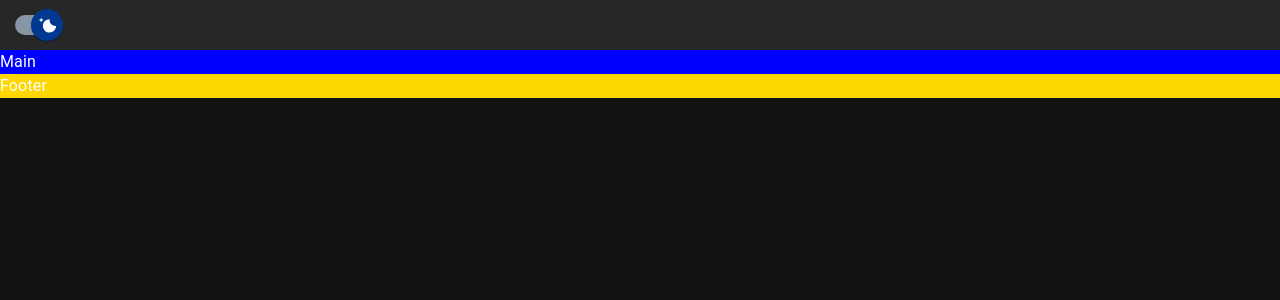
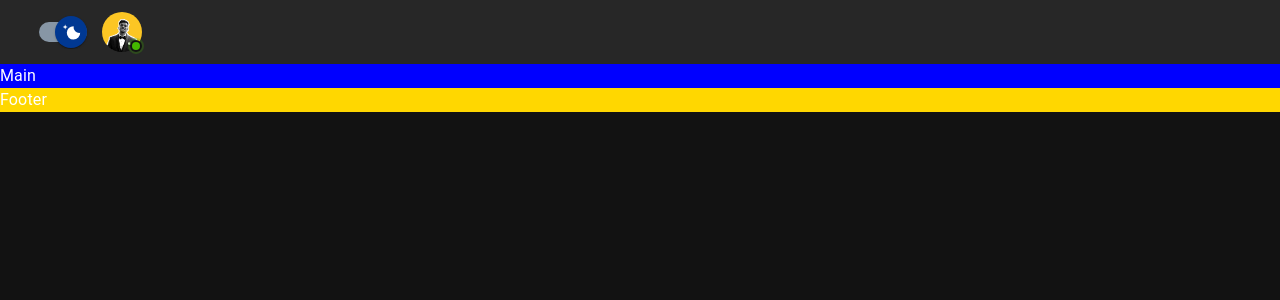
Before and after one commit to saahilanande/Frontend-MTRS, a React (Vite) app: page / in a window 1280 px wide. Shown: the top 300 px of the page. Built offline with nearby package versions, Linux system fonts and the light colour scheme.

Commit message:
Avatar added

```diff
--- a/package.json
+++ b/package.json
@@ -12,7 +12,8 @@
   "dependencies": {
     "@emotion/react": "^11.11.1",
     "@emotion/styled": "^11.11.0",
-    "@mui/material": "^5.13.4",
+    "@mui/icons-material": "^5.11.16",
+    "@mui/material": "^5.13.5",
     "axios": "^1.4.0",
     "formik": "^2.4.1",
     "react": "^18.2.0",
--- /dev/null
+++ b/src/Components/MyAvatar.tsx
@@ -0,0 +1,50 @@
+import React from "react";
+import { styled } from "@mui/material/styles";
+import Badge from "@mui/material/Badge";
+import { Avatar } from "@mui/material";
+import avatarPc from "../assets/avatar.png";
+
+const StyledBadge = styled(Badge)(({ theme }) => ({
+  "& .MuiBadge-badge": {
+    backgroundColor: "#44b700",
+    color: "#44b700",
+    boxShadow: `0 0 0 2px ${theme.palette.background.paper}`,
+    "&::after": {
+      position: "absolute",
+      top: 0,
+      left: 0,
+      width: "100%",
+      height: "100%",
+      borderRadius: "50%",
+      animation: "ripple 1.2s infinite ease-in-out",
+      border: "1px solid currentColor",
+      content: '""',
+    },
+  },
+  "@keyframes ripple": {
+    "0%": {
+      transform: "scale(.8)",
+      opacity: 1,
+    },
+    "100%": {
+      transform: "scale(2.4)",
+      opacity: 0,
+    },
+  },
+}));
+
+function MyAvatar() {
+  return (
+    <>
+      <StyledBadge
+        overlap="circular"
+        anchorOrigin={{ vertical: "bottom", horizontal: "right" }}
+        variant="dot"
+      >
+        <Avatar src={avatarPc} />
+      </StyledBadge>
+    </>
+  );
+}
+
+export default MyAvatar;
--- a/src/Components/Navbar.tsx
+++ b/src/Components/Navbar.tsx
@@ -1,10 +1,14 @@
-import { AppBar, Divider, Stack } from "@mui/material";
+import { AppBar, Divider, Stack, Toolbar } from "@mui/material";
 import ThemeSwitch from "./ThemeSwitch";
+import MyAvatar from "./MyAvatar";
 
 function Navbar() {
   return (
     <AppBar position="static">
-      <ThemeSwitch />
+      <Toolbar>
+        <ThemeSwitch />
+        <MyAvatar />
+      </Toolbar>
     </AppBar>
   );
 }
```
Also changed, not shown: src/Components/CompanyLogo.tsx (added, +30 -0 lines), src/assets/avatar.png (added), 1 other file (tests, documents, lock files or other folders).
